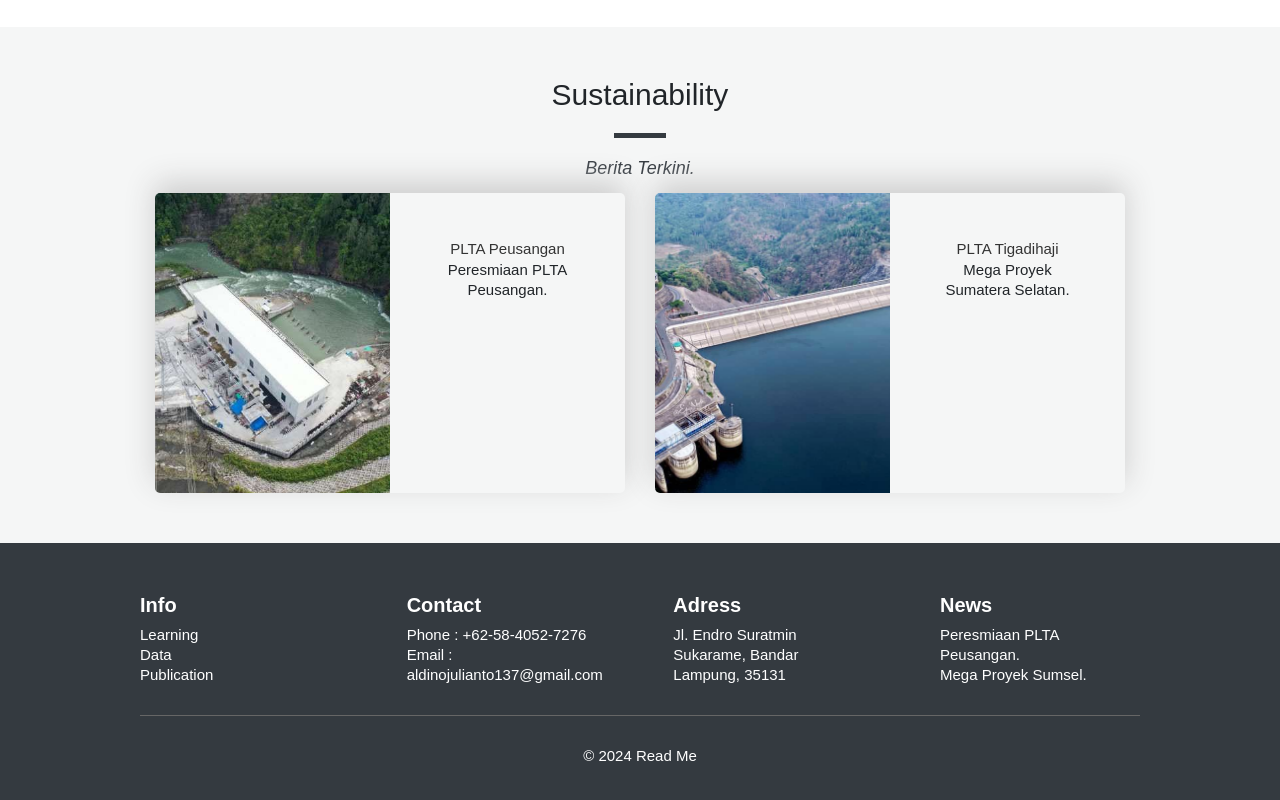
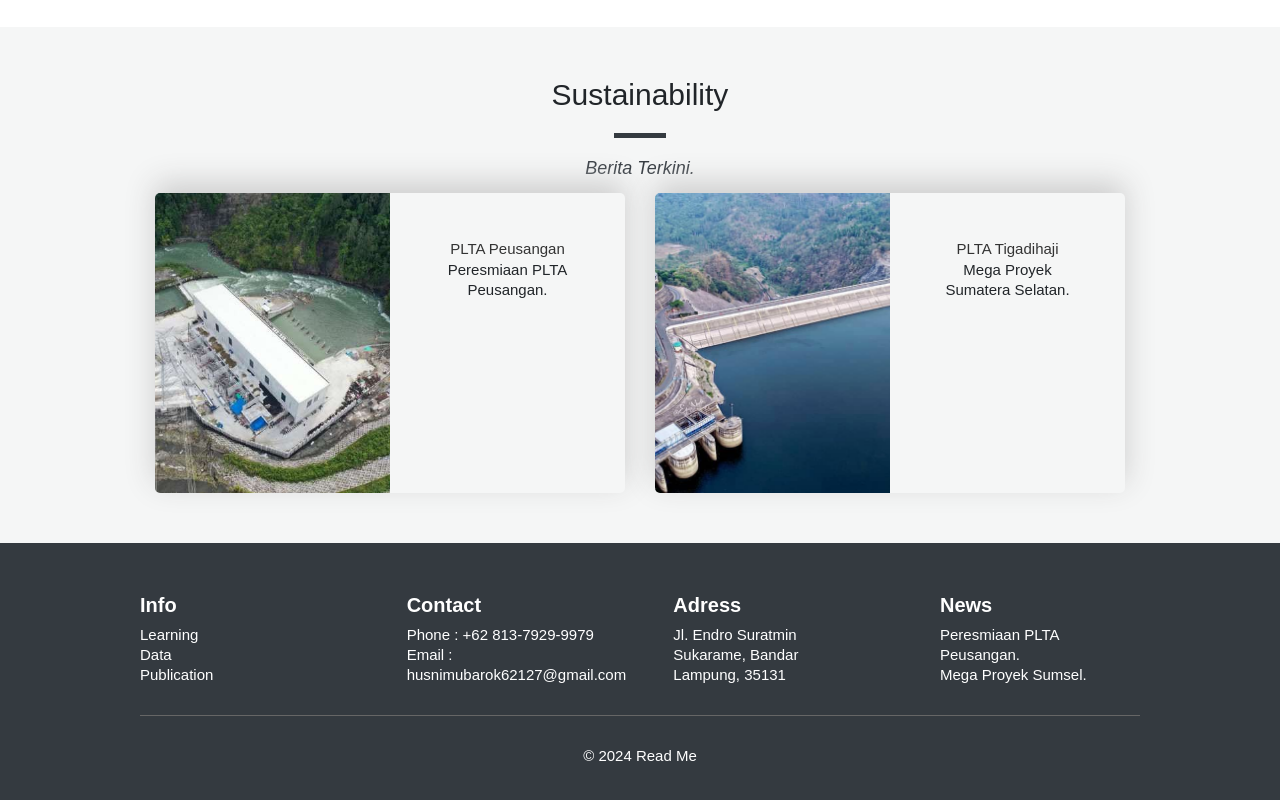
Before and after one commit to niceexploit/myprojects-2-webscitech, a plain HTML site: page index.html in a window 1280 px wide. Shown: the part 2636-3436 px from the top of the page. Drawn offline with nearby package versions, Linux system fonts and the light colour scheme.

Commit message:
Update index.html

```diff
--- a/index.html
+++ b/index.html
@@ -231,8 +231,8 @@
                 </div>
                 <div>
                     <h5>Contact</h5>
-                    <article>Phone : +62-58-4052-7276</article>
-                    <article>Email : aldinojulianto137@gmail.com</article>
+                    <article>Phone : +62 813-7929-9979</article>
+                    <article>Email : husnimubarok62127@gmail.com</article>
                 </div>
                 <div>
                     <h5>Adress</h5>
```
